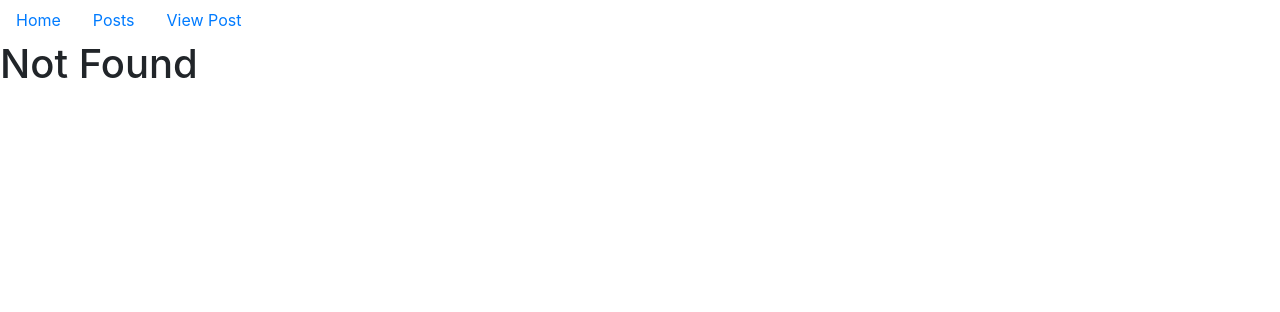
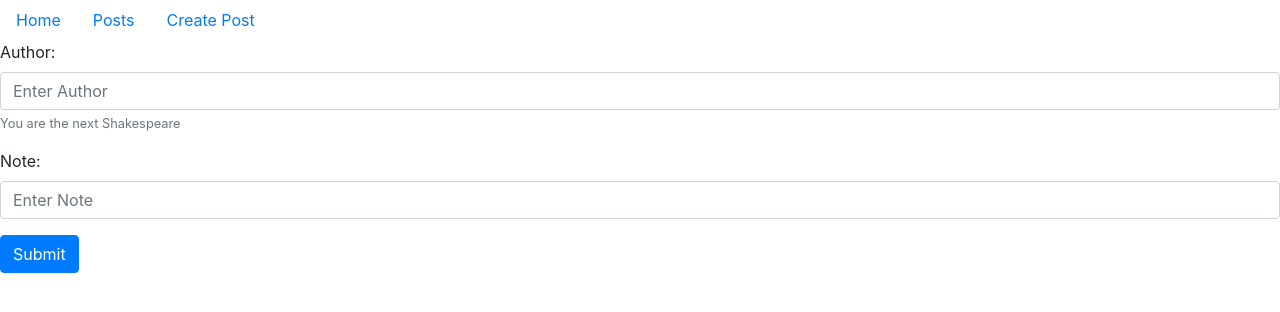
Before and after one commit to ivanspasov99/RESTful-WebSite, a Vue app in the folder app/: page /create in a window 1280 px wide. Before the commit this address had no page. Shown: the top 312 px of the page. Built offline with nearby package versions, Linux system fonts and the light colour scheme.

Commit message:
CRUD finished

```diff
--- a/app/src/App.vue
+++ b/app/src/App.vue
@@ -3,7 +3,7 @@
     <b-nav>
       <b-nav-item active><router-link to="/">Home</router-link></b-nav-item>
       <b-nav-item active><router-link to="/posts">Posts</router-link></b-nav-item>
-      <b-nav-item><router-link to="/view/1"> View Post</router-link></b-nav-item>
+      <b-nav-item active><router-link to="/create">Create Post</router-link></b-nav-item>
     </b-nav>
     <router-view></router-view>
   </div>
@@ -18,7 +18,6 @@ export default {
   components: {
   },
 }
-
 </script>
 
 <style>
--- /dev/null
+++ b/app/src/components/CRUD/CreatePost.vue
@@ -0,0 +1,66 @@
+<template>
+  <div>
+    <b-form @submit="createPost" :items="post">
+      <b-form-group
+          label="Author:"
+          label-for="author"
+          description="You are the next Shakespeare"
+      >
+        <b-form-input
+            id="author"
+            type="text"
+            v-model="post.author"
+            required
+            placeholder="Enter Author"
+        ></b-form-input>
+      </b-form-group>
+
+      <b-form-group label="Note:" label-for="note">
+        <b-form-input
+            id="note"
+            type="text"
+            v-model="post.note"
+            required
+            placeholder="Enter Note"
+        ></b-form-input>
+      </b-form-group>
+
+      <b-button type="submit" variant="primary">Submit</b-button>
+    </b-form>
+  </div>
+</template>
+
+<script>
+import axios from "axios";
+
+export default {
+  name: "CreatePost",
+  data() {
+    return {
+      post: {
+        author: "",
+        note: "",
+      }
+    }
+  },
+  methods: {
+    createPost: function (event) {
+      const self = this;
+      event.preventDefault();
+      axios.post("http://localhost:9000/api/post", {
+        'author': this.post.author,
+        'note': this.post.note
+      }).catch(error => {
+        // here we can add some generated html to show if the data in incorrect
+        console.log(error)
+      }).then(function () {
+        self.$router.push({ path: "/posts" })
+      });
+    }
+  }
+}
+</script>
+
+<style scoped>
+
+</style>
--- /dev/null
+++ b/app/src/components/CRUD/EditPost.vue
@@ -0,0 +1,71 @@
+<template>
+  <div>
+    <b-form @submit="editPost" :items="items">
+      <b-form-group
+          label="Author:"
+          label-for="author"
+          description="You are the next Shakespeare"
+      >
+        <b-form-input
+            id="author"
+            type="text"
+            v-model="items.author"
+            required
+            v-bind:placeholder="items.post.author"
+        ></b-form-input>
+      </b-form-group>
+
+      <b-form-group label="Note:" label-for="note">
+        <b-form-input
+            id="note"
+            type="text"
+            v-model="items.note"
+            required
+            v-bind:placeholder="items.post.note"
+        ></b-form-input>
+      </b-form-group>
+
+      <b-button type="submit" variant="primary">Submit</b-button>
+    </b-form>
+  </div>
+</template>
+
+<script>
+import axios from "axios";
+
+export default {
+  name: "ViewPost",
+  created() {
+    axios.get("http://localhost:9000/api/post/" + this.$route.params.id)
+        .then(res => this.items.post = res.data)
+  },
+  data() {
+    return {
+      items: {
+        author: "",
+        note: "",
+        post: {}
+      }
+    }
+  },
+
+  methods: {
+    editPost: function (event) {
+      const self = this;
+      event.preventDefault();
+      axios.put("http://localhost:9000/api/post/" + this.$route.params.id, {
+        'author': this.items.author,
+        'note': this.items.note
+      }).catch(error => {
+        console.log(error)
+      }).then(function () {
+        self.$router.push({path: "/posts"})
+      });
+    }
+  }
+}
+</script>
+
+<style scoped>
+
+</style>
--- a/app/src/components/Posts.vue
+++ b/app/src/components/Posts.vue
@@ -1,6 +1,15 @@
 <template>
   <div>
-    <b-table striped hover :items="posts"></b-table>
+    <b-table striped bordered hover responsive="sm" :fields="fields" :items="posts">
+      <template v-slot:cell(actions)="{ item }">
+        <b-button-group>
+          <b-form @submit="deletePost(item.id)">
+            <b-button type="submit" variant="danger">Delete</b-button>
+          </b-form>
+          <b-button variant="dark" active><router-link :to="{ path: '/edit/' + item.id}">Edit</router-link></b-button>
+        </b-button-group>
+      </template>
+    </b-table>
   </div>
 </template>
 
@@ -11,12 +20,27 @@ export default {
   name: "Posts",
   data() {
     return {
+      fields: [
+        { key: 'id', sortable: true },
+        { key: 'author', sortable: true },
+        { key: 'note', sortable: true },
+        { key: 'createdAt', sortable: true },
+        { key: 'updatedAt', sortable: true },
+        { key: 'actions' },
+      ],
       posts: []
     }
   },
   created() {
     axios.get("http://localhost:9000/api/post")
-      .then(res => this.posts = res.data);
+        .then(res => this.posts = res.data);
+  },
+  methods: {
+    deletePost(id) {
+      axios.delete("http://localhost:9000/api/post/" + id)
+      // why we can't reach this code down below
+      // window.location.href = "/"
+    },
   }
 }
 </script>
--- a/app/src/components/ViewPost.vue
+++ /dev/null
@@ -1,16 +0,0 @@
-<template>
-  <div>
-    <h1>View Post</h1>
-    <h3>{{ $route.params.id }}</h3>
-  </div>
-</template>
-
-<script>
-export default {
-  name: "ViewPost"
-}
-</script>
-
-<style scoped>
-
-</style>
--- a/app/src/main.js
+++ b/app/src/main.js
@@ -9,9 +9,10 @@ import VueRouter from "vue-router";
 import VueAxios from 'vue-axios'
 import axios from 'axios'
 import Posts from "@/components/Posts";
-import ViewPost from "@/components/ViewPost";
+import ViewPost from "@/components/CRUD/EditPost";
 import NotFound from "@/components/NotFound";
 import IndexPage from "@/components/IndexPage";
+import CreatePost from "@/components/CRUD/CreatePost";
 
 Vue.config.productionTip = false
 
@@ -25,7 +26,8 @@ const router = new VueRouter({
     routes: [
         { path: "/", component: IndexPage },
         { path: "/posts", component: Posts },
-        { path: "/view/:id", component: ViewPost },
+        { path: "/edit/:id", component: ViewPost },
+        { path: "/create", component: CreatePost },
         { path: "*", component: NotFound }
     ],
     mode: "history"
```
